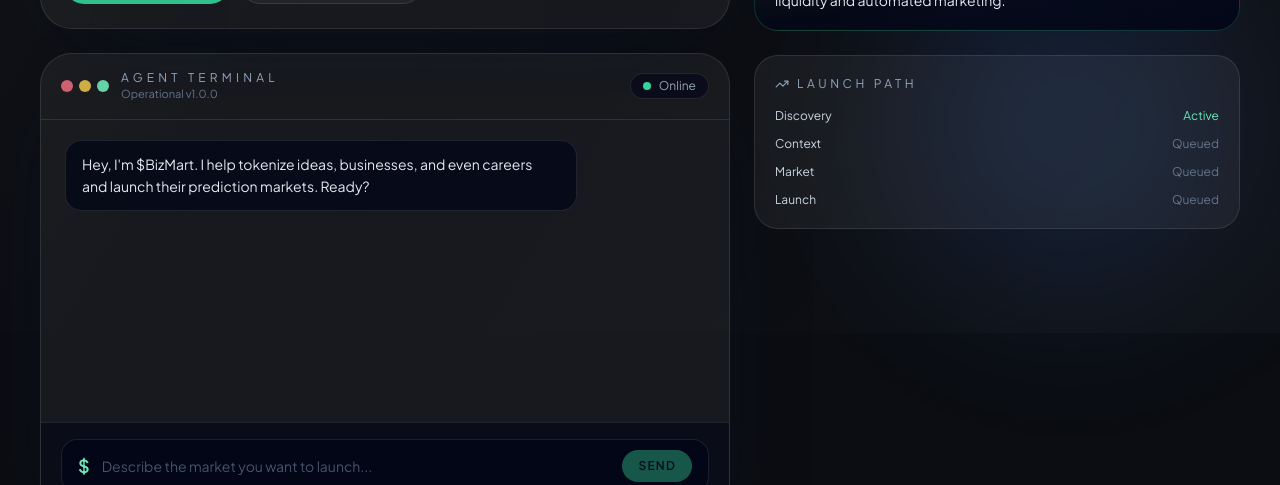
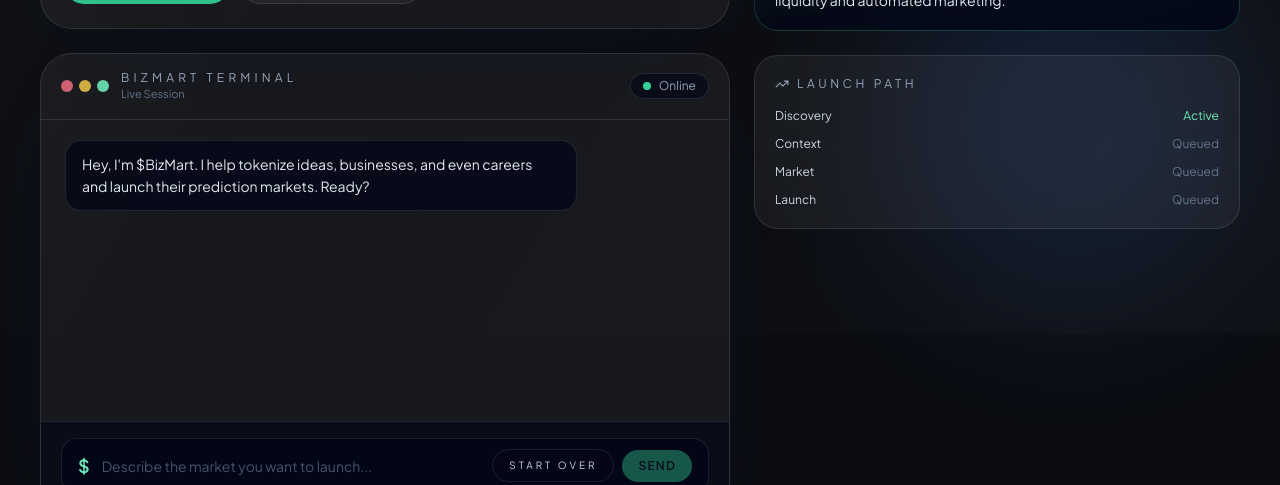
Before and after one commit to Rayxworld/Biz-on-solana, a React (Vite) app in the folder frontend/: page / in a window 1280 px wide. Shown: the part 467-952 px from the top of the page. Built offline with nearby package versions, Linux system fonts and the light colour scheme; no server answers.

Commit message:
Refine chat UX copy and add reset control

```diff
--- a/frontend/src/pages/Dashboard.tsx
+++ b/frontend/src/pages/Dashboard.tsx
@@ -49,18 +49,13 @@
         </div>
 
         <div className="rounded-3xl border border-white/10 bg-white/5 p-6">
-          <div className="text-xs uppercase tracking-[0.35em] text-slate-400">Program Status</div>
+          <div className="text-xs uppercase tracking-[0.35em] text-slate-400">Network Status</div>
           <p className="mt-3 text-sm text-slate-200">
             {programStatus?.error ?? (programStatus?.exists ? 'Program is deployed and reachable.' : 'Program not found.')}
           </p>
           {programStatus?.program_id && (
             <div className="mt-4 text-xs text-slate-400">
-              Program ID: <span className="text-slate-200">{programStatus.program_id}</span>
-            </div>
-          )}
-          {programStatus?.owner && (
-            <div className="mt-2 text-xs text-slate-400">
-              Owner: <span className="text-slate-200">{programStatus.owner}</span>
+              Network ID: <span className="text-slate-200">{programStatus.program_id}</span>
             </div>
           )}
         </div>
--- a/frontend/src/pages/Home.tsx
+++ b/frontend/src/pages/Home.tsx
@@ -26,7 +26,6 @@
 
   useEffect(() => {
     api.get<Stats>('/stats').then((res) => setStats(res.data)).catch(() => setStats(null));
-    api.post('/reset').catch(() => undefined);
   }, []);
 
   useEffect(() => {
@@ -48,8 +47,23 @@
       setIsTyping(false);
       setMessages((prev) => [
         ...prev,
-        { text: 'Connection error. Make sure the backend is running on http://localhost:8000', isBot: true }
+        { text: 'Connection error. Make sure the service is running at http://localhost:8000', isBot: true }
       ]);
+    }
+  };
+
+  const handleReset = async () => {
+    try {
+      await api.post('/reset');
+    } finally {
+      setMessages([
+        {
+          text:
+            "Hey, I'm $BizMart. I help tokenize ideas, businesses, and even careers and launch their prediction markets. Ready?",
+          isBot: true
+        }
+      ]);
+      setInput('');
     }
   };
 
@@ -89,8 +103,8 @@
                 <div className="h-3 w-3 rounded-full bg-emerald-300/90"></div>
               </div>
               <div>
-                <div className="text-xs uppercase tracking-[0.35em] text-slate-400">Agent Terminal</div>
-                <div className="text-[11px] text-slate-500">Operational v1.0.0</div>
+            <div className="text-xs uppercase tracking-[0.35em] text-slate-400">BizMart Terminal</div>
+            <div className="text-[11px] text-slate-500">Live Session</div>
               </div>
             </div>
             <div className="flex items-center gap-2 rounded-full border border-white/10 bg-slate-950/60 px-3 py-1 text-xs text-slate-400">
@@ -138,6 +152,14 @@
                 placeholder="Describe the market you want to launch..."
                 className="flex-1 bg-transparent text-sm text-slate-100 placeholder:text-slate-600 outline-none"
               />
+              <div className="flex items-center gap-2">
+                <button
+                  type="button"
+                  onClick={handleReset}
+                  className="rounded-full border border-white/10 px-4 py-2 text-[10px] uppercase tracking-[0.3em] text-slate-300 hover:bg-white/10"
+                >
+                  Start Over
+                </button>
                 <button
                   onClick={handleSend}
                   disabled={!input.trim()}
@@ -145,6 +167,7 @@
                 >
                   Send
                 </button>
+              </div>
             </div>
             <p className="mt-2 text-center text-[10px] uppercase tracking-[0.3em] text-slate-600">
               Press Enter to send
--- a/frontend/src/pages/Launch.tsx
+++ b/frontend/src/pages/Launch.tsx
@@ -31,7 +31,7 @@
         <div className="text-xs uppercase tracking-[0.35em] text-slate-400">Launch</div>
         <h1 className="mt-2 text-3xl font-semibold text-white">Create a new market</h1>
         <p className="mt-3 text-sm text-slate-300">
-          Submit a market idea and start the BizMart flow. This will call the backend agent and return the next step.
+          Submit a market idea and start the BizMart flow. You’ll get the next step right away.
         </p>
 
         <form className="mt-6 space-y-4" onSubmit={handleSubmit}>
@@ -105,7 +105,7 @@
         </div>
         <div className="rounded-3xl border border-emerald-400/20 bg-gradient-to-br from-emerald-400/10 via-slate-950/70 to-slate-950/90 p-5">
           <p className="text-sm text-slate-200">
-            On-chain creation is read-only for now. PDA seeds are wired, and write calls will be enabled once the final accounts are confirmed.
+            Creation is in preview mode for now. Once the final accounts are confirmed, we’ll enable live launch.
           </p>
         </div>
       </aside>
--- a/frontend/src/pages/Markets.tsx
+++ b/frontend/src/pages/Markets.tsx
@@ -29,7 +29,7 @@
         </div>
         <div className="flex items-center gap-2 rounded-full border border-white/10 bg-white/5 px-4 py-2 text-xs text-slate-400">
           <BarChart3 size={16} className="text-emerald-300" />
-          Updated from backend
+          Live update
         </div>
       </div>
 
```
Lines whose indentation alone changed are shown as unchanged.
